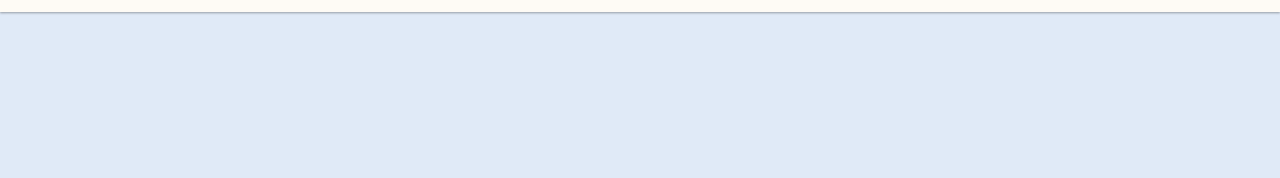
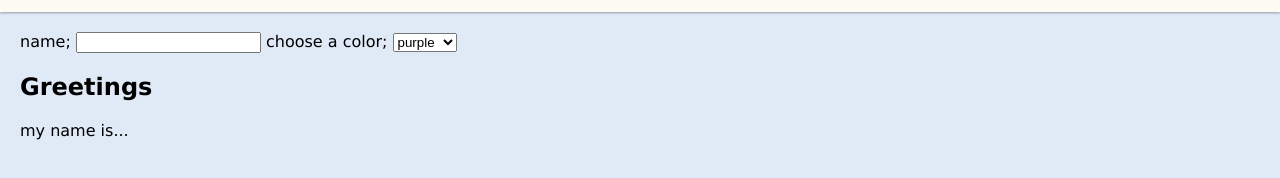
Before and after one commit to haroldjean01/name-tag-demo, a plain HTML site: page index.html in a window 1280 px wide. Shown: the part 68-246 px from the top of the page. Drawn offline with Linux system fonts and the light colour scheme.

Commit message:
build html

```diff
--- a/index.html
+++ b/index.html
@@ -1,6 +1,5 @@
 <!DOCTYPE html>
 <html lang="en">
-
     <head>
         <!-- metadata -->
         <meta charset="UTF-8" />
@@ -21,19 +20,34 @@
         <link rel="stylesheet" href="styles/reset.css" />
         <link rel="stylesheet" href="styles/global.css" />
         <!-- add link for page specific css -->
-
     </head>
 
     <body>
         <header>
-        <img class="logo" src="assets/html_css_js.png" alt="logo">
+            <img class="logo" src="assets/html_css_js.png" alt="logo" />
             <h1>Web App</h1>
         </header>
 
         <main>
+            <!-- name input -->
+            <section>
+                <label>name;</label>
+                <input id="name-input" />
 
+                <label>choose a color;</label>
+                <select id="color-dropdown">
+                    <option value="purple">purple</option>
+                    <option value="orange">orange</option>
+                    <option value="green">green</option>
+                </select>
+            </section>
+
+            <!-- display nametag -->
+            <section id="name-tag-section" class="name-tag">
+                <h2>Greetings</h2>
+                <p class="intro">my name is...</p>
+                <p id="name" class="name-display"></p>
+            </section>
         </main>
-
     </body>
-
 </html>
```
Lines whose indentation alone changed are shown as unchanged.
